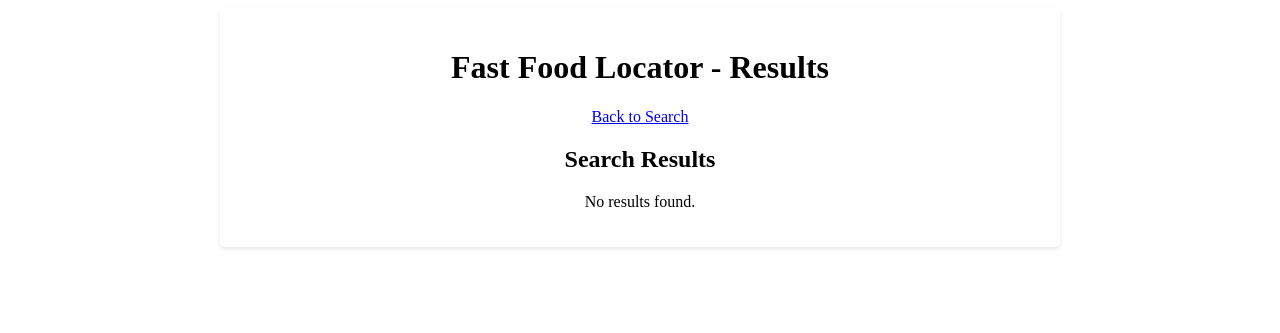
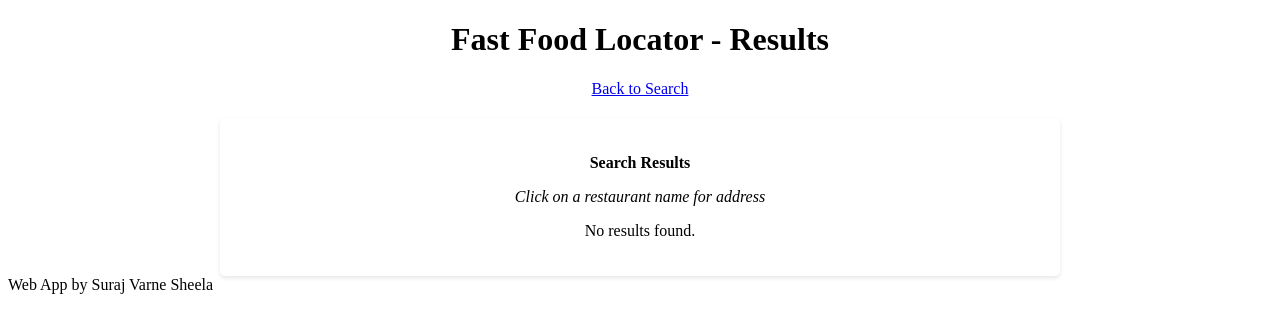
Before and after one commit to SuraajVarne/Fast-Food-Locator-GPS, a Flask app: template templates/output.html in a window 1280 px wide. Shown: the top 333 px of the page. Run offline with Flask 3, Linux system fonts and the light colour scheme; the template is opened without the code that fills it, so the values that code supplies are empty.

Commit message:
Update output.html

```diff
--- a/templates/output.html
+++ b/templates/output.html
@@ -5,20 +5,44 @@
     <meta name="viewport" content="width=device-width, initial-scale=1.0">
     <link rel="stylesheet" href="{{ url_for('static', filename='looks.css') }}">
     <title>Fast Food Locator - Results</title>
+    <style>
+        /* Additional CSS styles */
+        .center {
+            text-align: center;
+        }
+
+        .results-container {
+            max-width: 800px;
+            margin: 0 auto; /* Center the container horizontally */
+            padding: 20px;
+            background-color: white;
+            border-radius: 5px;
+            box-shadow: 0 2px 4px rgba(0, 0, 0, 0.1);
+            text-align: center; /* Center-align text inside the container */
+        }
+
+        .back-link {
+            display: block; /* Make the link a block-level element */
+            margin: 20px auto; /* Center-align the link */
+            text-align: center; /* Center-align text inside the link */
+        }
+
+        /* Rest of your existing CSS styles */
+    </style>
 </head>
 <body>
+    <h1 class="center">Fast Food Locator - Results</h1>
+    <a class="back-link center" href="/">Back to Search</a>
     <div class="results-container">
-        <h1>Fast Food Locator - Results</h1>
-        <a href="/">Back to Search</a>
-
-        <h2>Search Results</h2>
+        <p><strong>Search Results</strong></p>
+        <p><em>Click on a restaurant name for address</em></p>
         <ul class="results-list">
             {% if data %}
-                {% for restaurant in data %}
+                {% for place in data %}
                     <li class="result">
-                        <h2>Name: {{ restaurant['name'] }}</h2>
-                        <p>Address: {{ restaurant['address'] }}</p>
-                        <p>Distance: {{ restaurant['distance'] }} miles</p>
+                        <h2><a href="#" onclick="toggleAddress('address_{{ loop.index0 }}')">{{ place.name }}</a></h2>
+                        <p><strong>Distance:</strong> {{ place.distance }} miles</p>
+                        <p class="address" id="address_{{ loop.index0 }}" style="display: none;"><strong>Address:</strong> {{ place.address }}</p>
                     </li>
                 {% endfor %}
             {% else %}
@@ -26,5 +50,20 @@
             {% endif %}
         </ul>
     </div>
+    <div class="footer">
+        Web App by Suraj Varne Sheela
+    </div>
+
+    <!-- JavaScript to show/hide the address when clicking on a restaurant name -->
+    <script>
+        function toggleAddress(elementId) {
+            var addressElement = document.getElementById(elementId);
+            if (addressElement.style.display === "none") {
+                addressElement.style.display = "block";
+            } else {
+                addressElement.style.display = "none";
+            }
+        }
+    </script>
 </body>
 </html>
```
